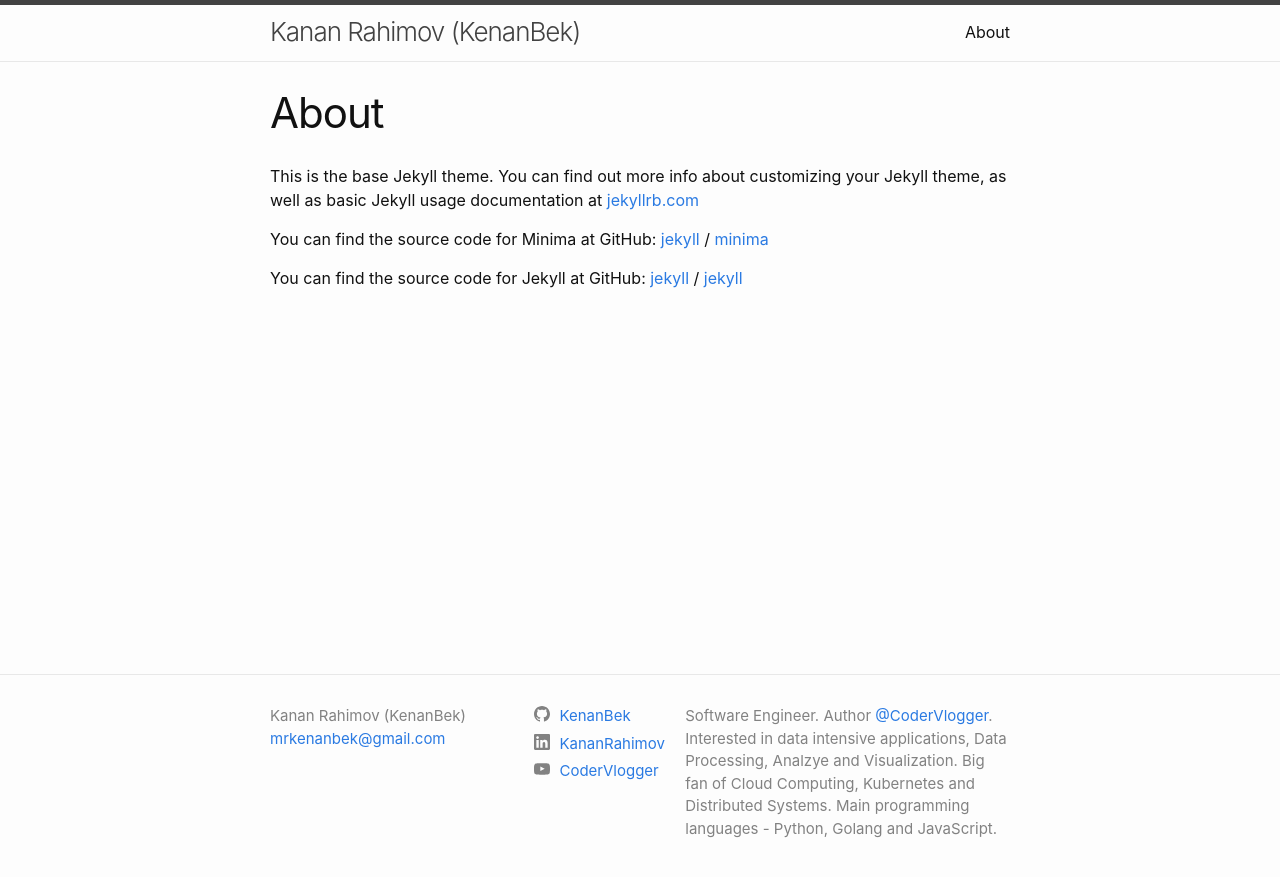
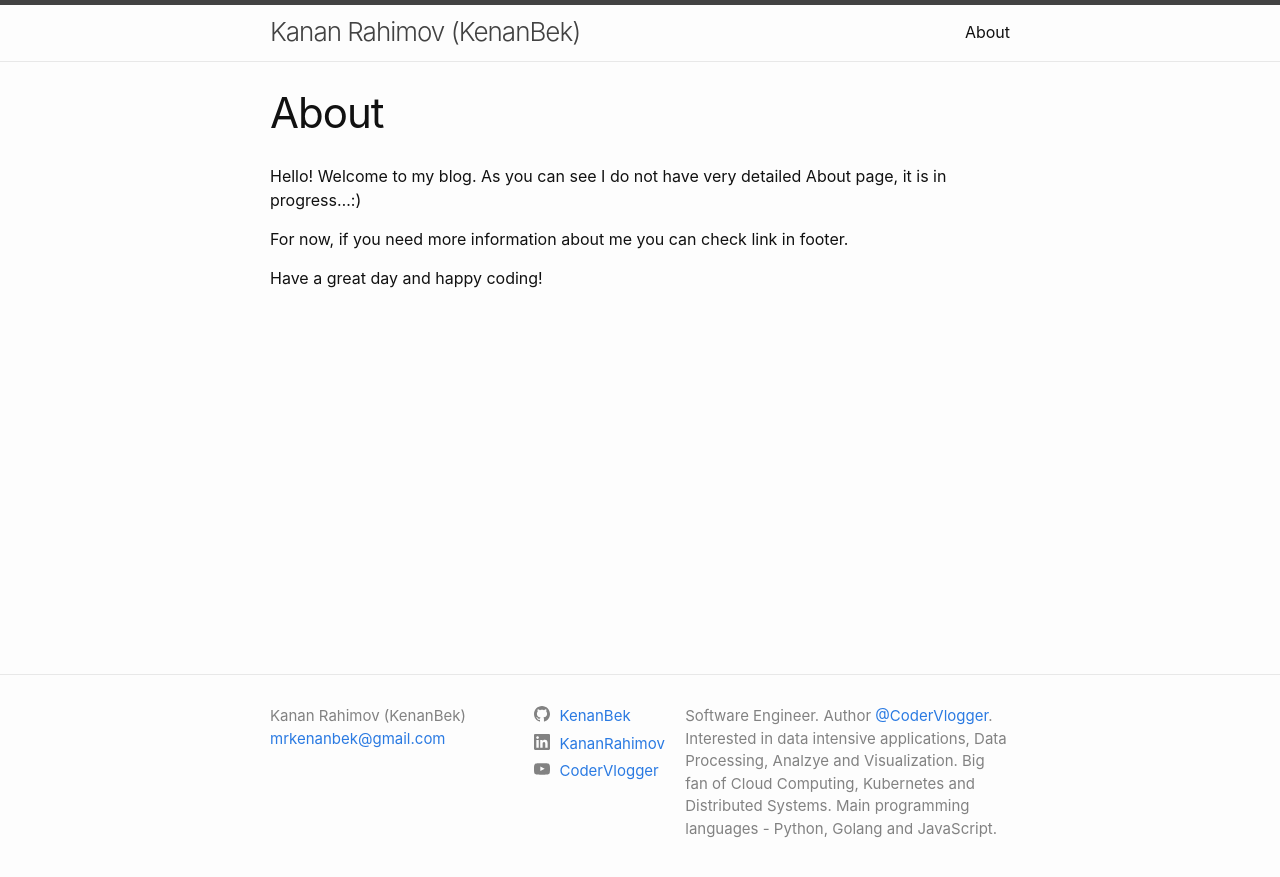
Before and after one commit to KenanBek/kenanbek.github.io, a Jekyll site: the page built from about.md, in a window 1280 px wide. Shown: the top 877 px of the page. Built offline with Jekyll 4.4.1, drawn with Linux system fonts in a browser that asks for light colours.

Commit message:
Highlighted posts and short about page

```diff
--- a/_posts/posts/2018-04-05-docker-cleanup-build-and-force-to-rebuild-images-containers-volumes-and-networks.markdown
+++ b/_posts/posts/2018-04-05-docker-cleanup-build-and-force-to-rebuild-images-containers-volumes-and-networks.markdown
@@ -2,7 +2,7 @@
 layout: link
 title:  "Docker cleanup, build and force to rebuild images, containers, volumes and networks"
 date:   2018-04-05 14:20:12 +0200
-categories: Posts
+categories: Highlighted
 link: https://medium.com/@kenanbek/docker-cleanup-build-and-force-to-rebuild-images-containers-volumes-and-networks-dc70fd4ccec0
 target: Medium
 ---
--- a/_posts/posts/2019-04-05-python-mentorship-2.markdown
+++ b/_posts/posts/2019-04-05-python-mentorship-2.markdown
@@ -2,7 +2,7 @@
 layout: link
 title:  "Python Mentorship 2.0"
 date:   2019-04-05 20:25:20 +0200
-categories: Posts
-link: https://medium.com/codervlogger/python-mentorship-2-0-7a772a14653f
+categories: Highlighted
+link: http://codervlogger.com/python-mentorship/
 target: Medium
 ---
--- a/about.md
+++ b/about.md
@@ -4,15 +4,8 @@ title: About
 permalink: /about/
 ---
 
-This is the base Jekyll theme. You can find out more info about customizing your Jekyll theme, as well as basic Jekyll usage documentation at [jekyllrb.com](https://jekyllrb.com/)
+Hello! Welcome to my blog. As you can see I do not have very detailed About page, it is in progress...:)
 
-You can find the source code for Minima at GitHub:
-[jekyll][jekyll-organization] /
-[minima](https://github.com/jekyll/minima)
+For now, if you need more information about me you can check link in footer.
 
-You can find the source code for Jekyll at GitHub:
-[jekyll][jekyll-organization] /
-[jekyll](https://github.com/jekyll/jekyll)
-
-
-[jekyll-organization]: https://github.com/jekyll
+Have a great day and happy coding!
```
Also changed, not shown: _drafts/2019-08-24-devhub.markdown (+5 -2 lines), _drafts/TIL-2019-08-25.markdown (line endings or trailing spaces), 1 other file.
